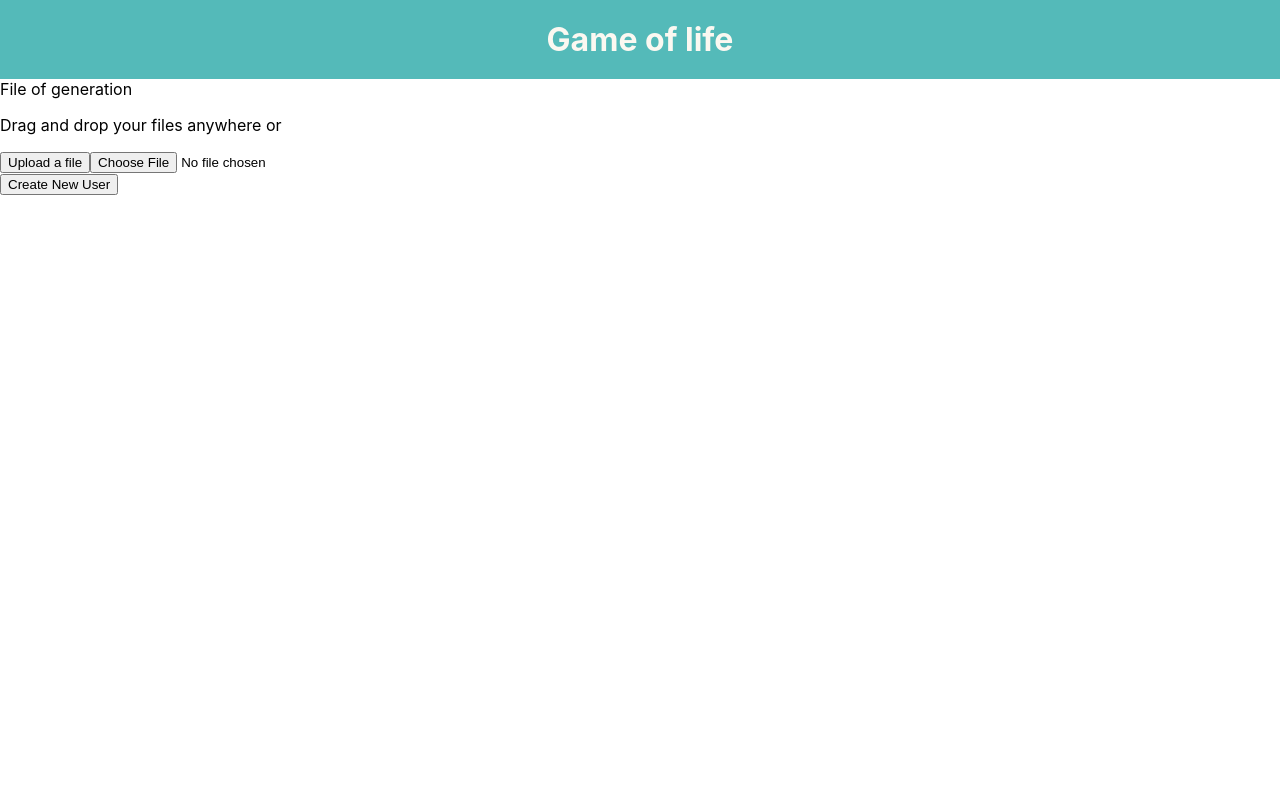
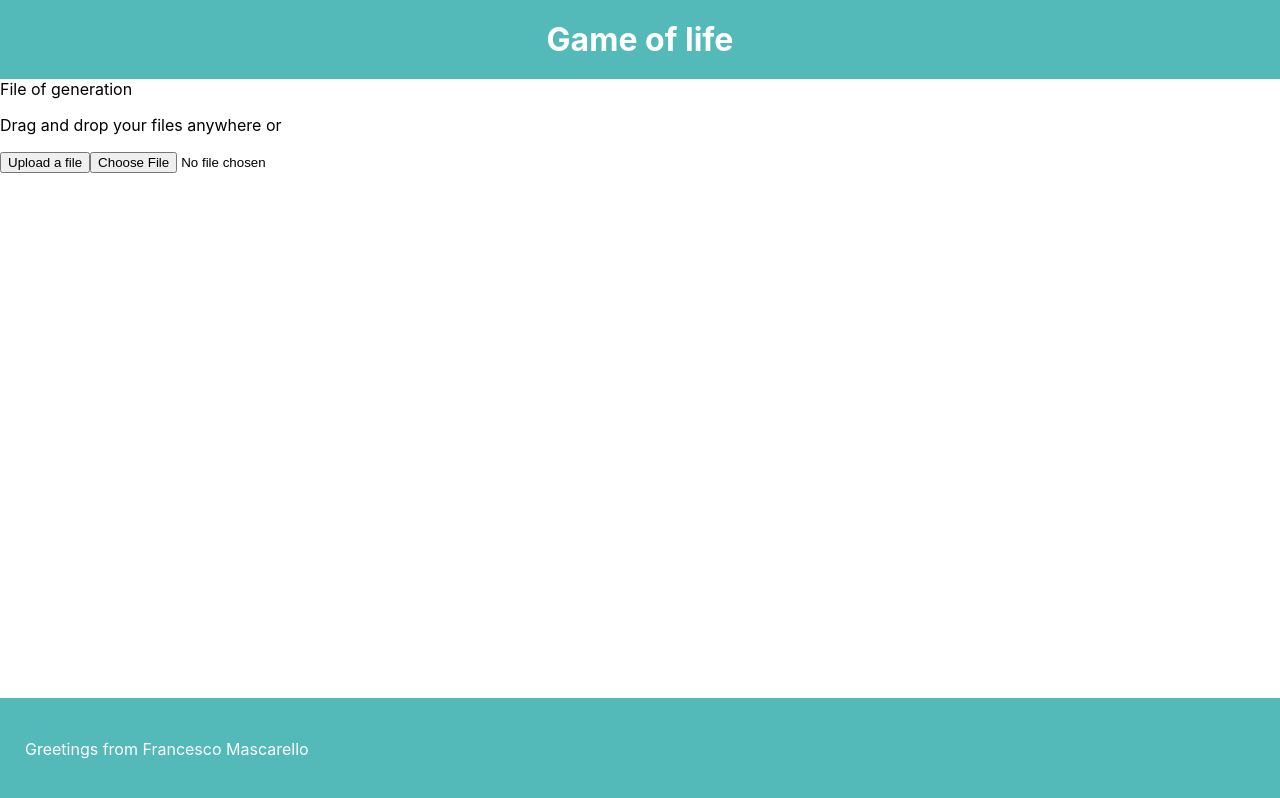
Before and after one commit to masca19/game-of-life, a React (Create React App) app: page / in a window 1280 px wide. Built offline with nearby package versions, Linux system fonts and the light colour scheme.

Commit message:
added footer component + layout root

```diff
--- /dev/null
+++ b/src/components/Footer/Footer.jsx
@@ -0,0 +1,10 @@
+import './Footer.scss'
+function Footer() {
+    return (
+        <footer>
+            <p>Greetings from Francesco Mascarello</p>
+        </footer>
+    )
+}
+
+export default Footer;
--- /dev/null
+++ b/src/components/Footer/Footer.scss
@@ -0,0 +1,7 @@
+@import '../../styles/variable', '../../styles/extend';
+
+footer {
+    @extend %applyPrimaryColorBackground;
+    padding: 25px;
+
+}
--- a/src/components/Header/Header.scss
+++ b/src/components/Header/Header.scss
@@ -1,11 +1,10 @@
-@import '../../styles/variable';
+@import '../../styles/variable', '../../styles/extend';
 header {
-    background-color: $primaryColor;
+    @extend %applyPrimaryColorBackground;
     text-align: center;
     padding: 20px;
 
     h1{
         margin: 0;
-        color: $secondaryColor;
     }
 }
--- a/src/index.js
+++ b/src/index.js
@@ -3,11 +3,13 @@ import ReactDOM from 'react-dom';
 import './styles/common.scss';
 import App from './pages/App/App';
 import Header from './components/Header/Header';
+import Footer from './components/Footer/Footer'
 
 ReactDOM.render(
   <React.StrictMode>
     <Header />
     <App />
+    <Footer />
   </React.StrictMode>,
   document.getElementById('root')
 );
--- a/src/pages/App/App.js
+++ b/src/pages/App/App.js
@@ -17,7 +17,6 @@ function App() {
           label="File of generation"
           updateFileCb={updateUploadedFiles}
         />
-        <button type="submit">Create New User</button>
     </main>
   );
 }
--- /dev/null
+++ b/src/styles/_extend.scss
@@ -0,0 +1,6 @@
+@import './variable';
+
+%applyPrimaryColorBackground {
+    background-color: $primaryColor;
+    color: white;
+}
--- a/src/styles/common.scss
+++ b/src/styles/common.scss
@@ -11,3 +11,25 @@ code {
   font-family: source-code-pro, Menlo, Monaco, Consolas, 'Courier New',
     monospace;
 }
+
+#root {
+  min-height: 100vh;
+  display: grid;
+  grid-template-rows: min-content 1fr min-content;
+  grid-template-areas:
+    "header"
+    "main"
+    "footer"
+}
+
+header {
+  grid-area: header;
+}
+
+main {
+  grid-area: main;
+}
+
+footer{
+  grid-area: footer;
+}
```
Also changed, not shown: src/pages/App/App.scss (line endings or trailing spaces).
